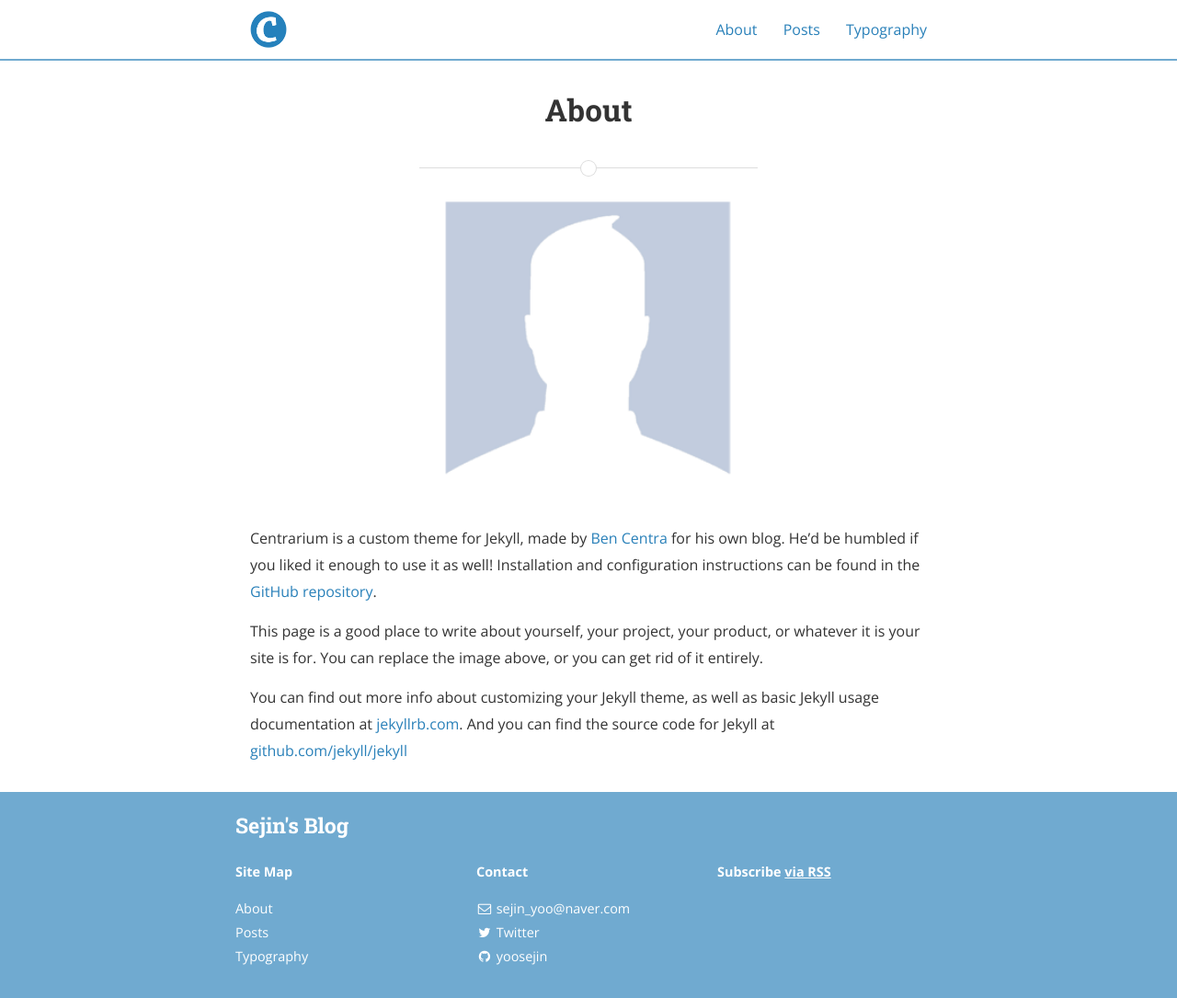
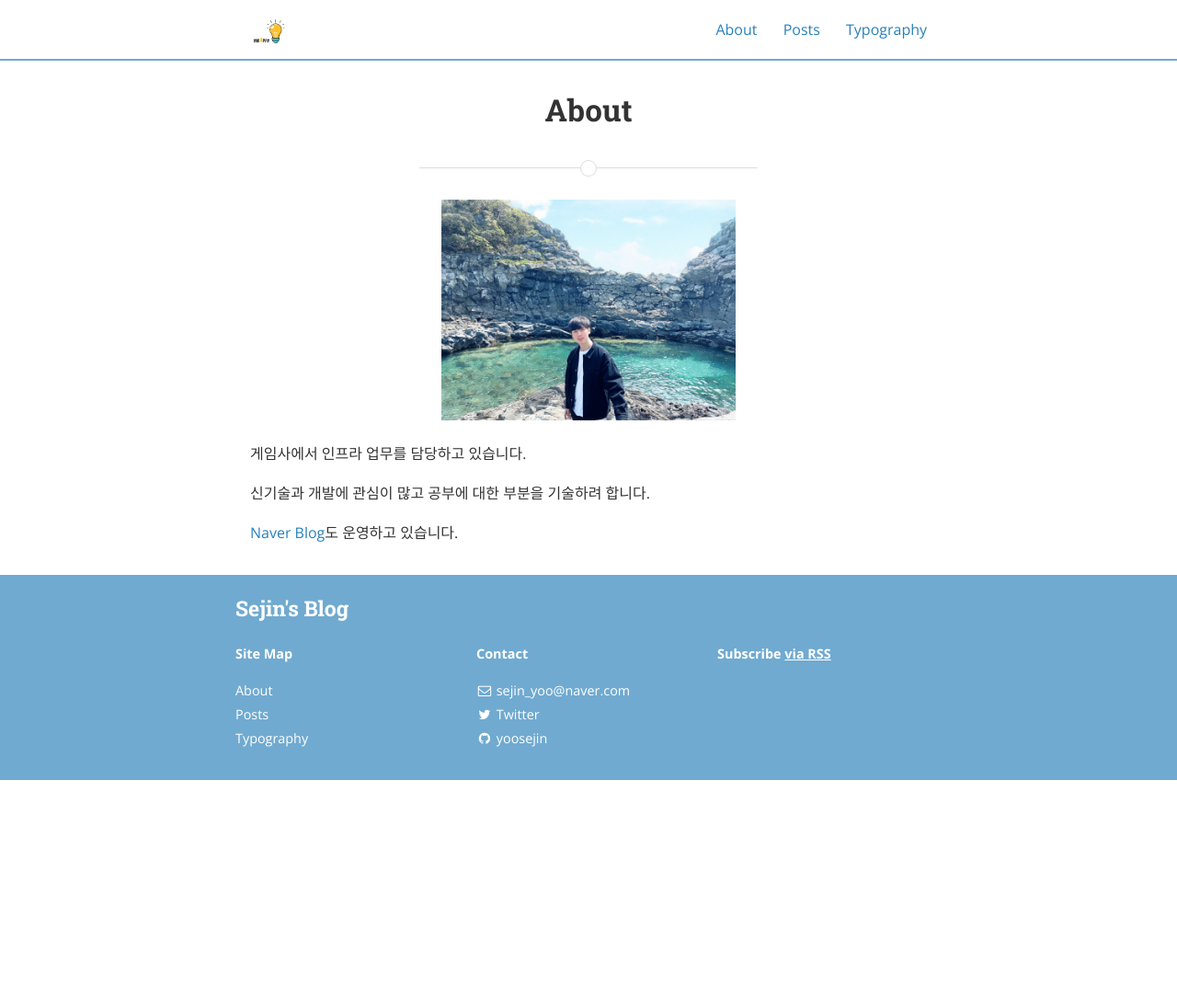
Before and after one commit to yoosejin/yoosejin.github.io, a Jekyll site: the page built from about.md, in a window 1280 px wide and 1085 px high. Shown: the whole window at 92% size. Built offline with Jekyll 4.4.1, drawn with Linux system fonts in a browser that asks for light colours; nearby versions of some CDN libraries.

Commit message:
add profile

```diff
--- a/_config.yml
+++ b/_config.yml
@@ -18,7 +18,7 @@ description: >
 baseurl: "" # the subpath of your site, e.g. /blog/
 url: "" # the base hostname & protocol for your site
 cover: "/assets/header_image.jpg"
-logo: "/assets/logo.png"
+logo: "/assets/logo.jpg"
 
 # Build settings
 markdown: kramdown
--- a/about.md
+++ b/about.md
@@ -5,14 +5,13 @@ permalink: /about/
 main_nav: true
 ---
 
-![alt text]({{ site.baseurl }}/assets/profile-placeholder.gif "Profile Picture"){:.profile}
+![alt text]({{ site.baseurl }}/assets/yoosejin.jpg "Profile Picture"){:.profile}
 
-Centrarium is a custom theme for Jekyll, made by [Ben Centra][bencentra] for his own blog. He'd be humbled if you liked it enough to use it as well! Installation and configuration instructions can be found in the [GitHub repository](https://github.com/bencentra/centrarium).
+게임사에서 인프라 업무를 담당하고 있습니다.
 
-This page is a good place to write about yourself, your project, your product, or whatever it is your site is for. You can replace the image above, or you can get rid of it entirely.
+신기술과 개발에 관심이 많고 공부에 대한 부분을 기술하려 합니다.
 
-You can find out more info about customizing your Jekyll theme, as well as basic Jekyll usage documentation at [jekyllrb.com](http://jekyllrb.com/). And you can find the source code for Jekyll at [github.com/jekyll/jekyll](https://github.com/jekyll/jekyll)
 
-[centrarium]: https://github.com/bencentra/centrarium
-[bencentra]: http://bencentra.com
-[jekyll]: https://github.com/jekyll/jekyll
+[Naver Blog]도 운영하고 있습니다.
+
+[Naver Blog]: https://blog.naver.com/sejin_yoo
```
Also changed, not shown: assets/logo.jpg (added), assets/yoosejin.jpg (added).
